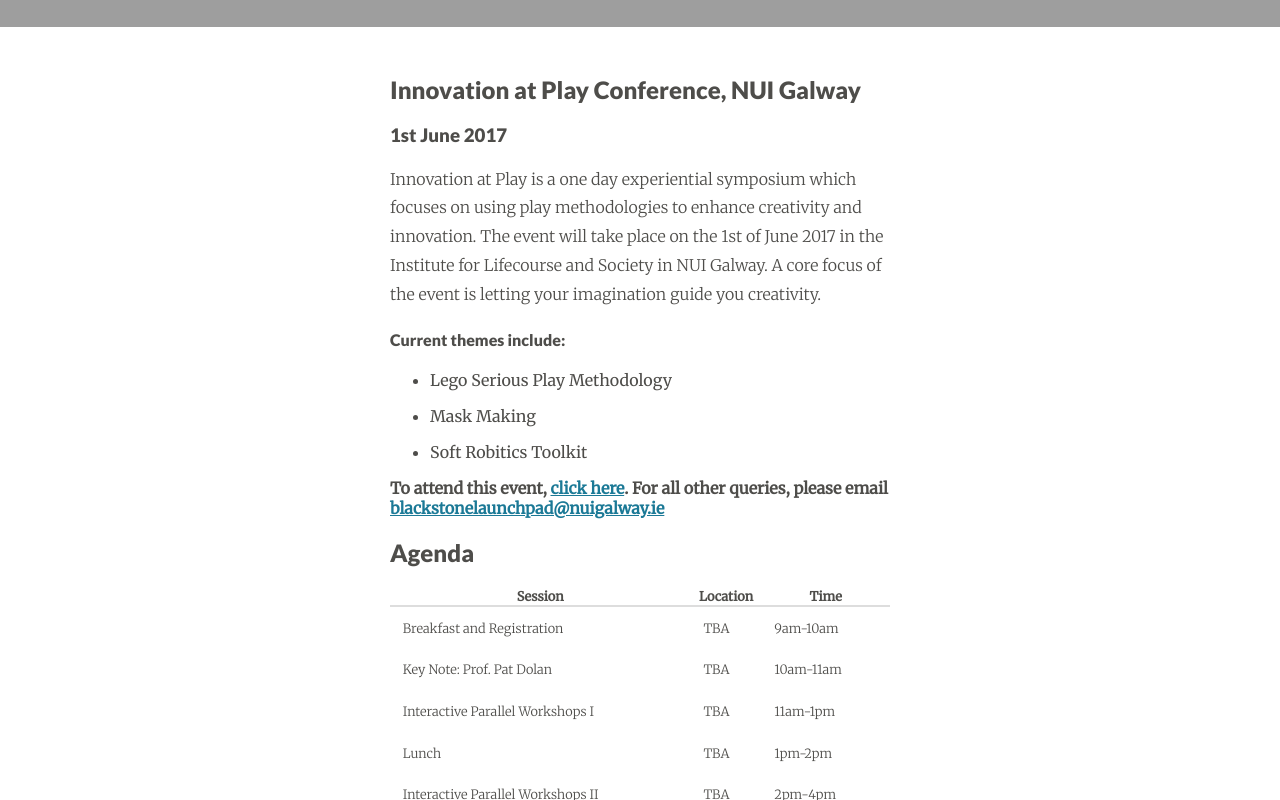
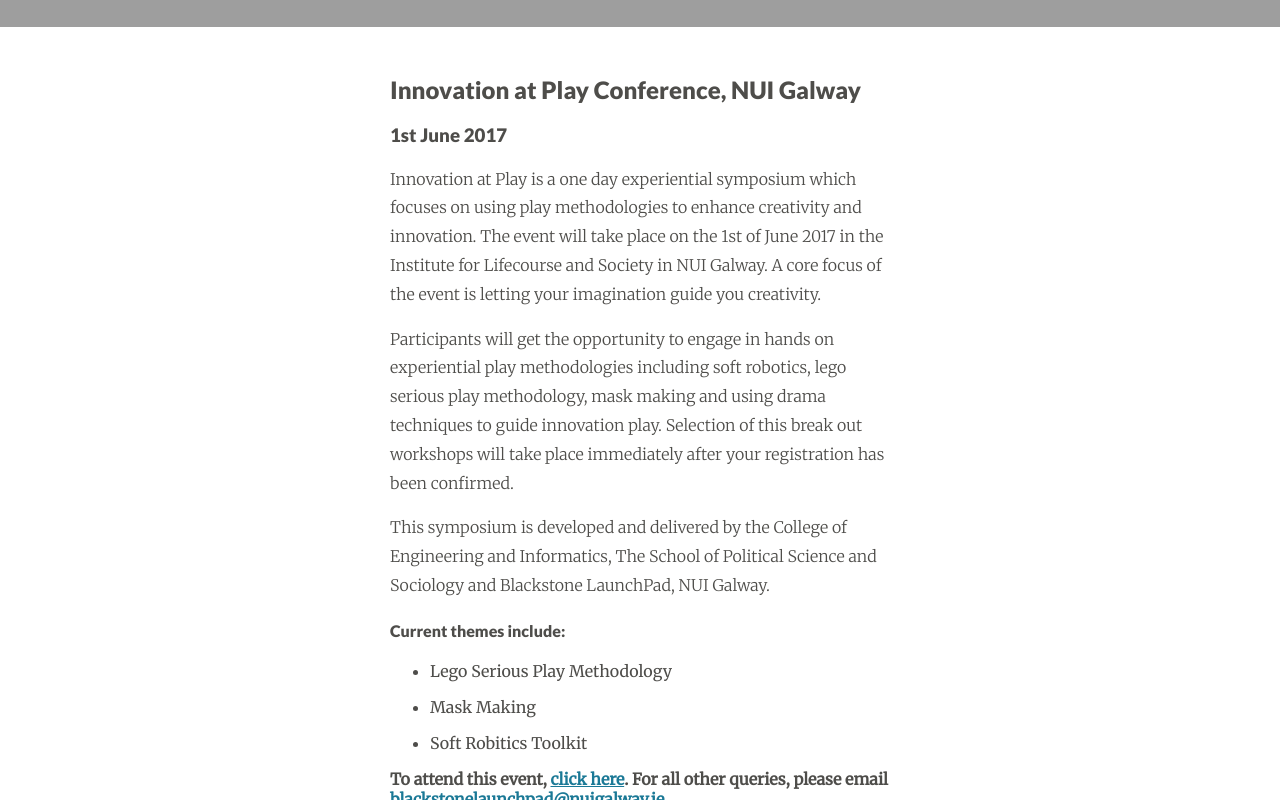
Before and after one commit to joshuatkchao/medtech, a plain HTML site: page index.html in a window 1280 px wide. Shown: the part 421-1221 px from the top of the page. Drawn offline with Linux system fonts and the light colour scheme; grey boxes are pictures that could not be loaded.

Commit message:
update intro paras

```diff
--- a/index.html
+++ b/index.html
@@ -35,6 +35,12 @@
   <h3>1st June 2017</h3>
   <p>
     Innovation at Play is a one day experiential symposium which focuses on using play methodologies to enhance creativity and innovation. The event will take place on the 1st of June 2017 in the Institute for Lifecourse and Society in NUI Galway. A core focus of the event is letting your imagination guide you creativity.
+  </p>
+  <p>
+    Participants will get the opportunity to engage in hands on experiential play methodologies including soft robotics, lego serious play methodology, mask making and using drama techniques to guide innovation play.  Selection of this break out workshops will take place immediately after your registration has been confirmed.
+  </p>
+  <p>
+    This symposium is developed and delivered by the College of Engineering and Informatics, The School of Political Science and Sociology and Blackstone LaunchPad, NUI Galway.
   </p>
   <h4>Current themes include:</h4>
     <ul>
```
